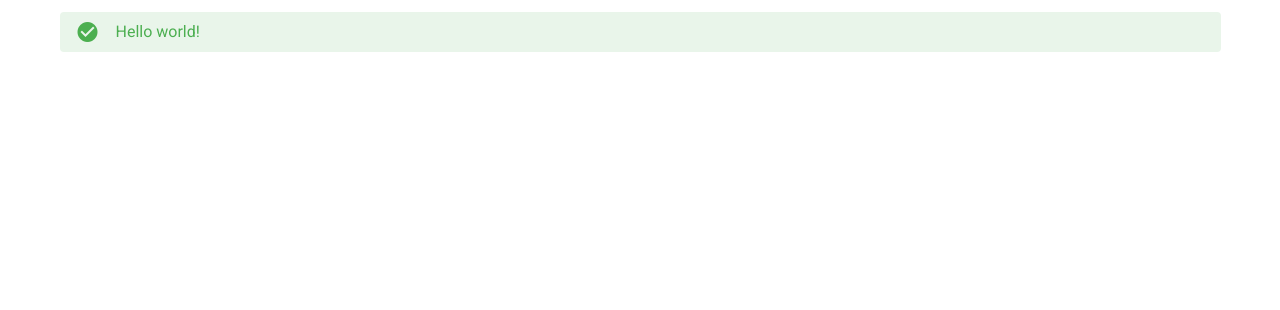
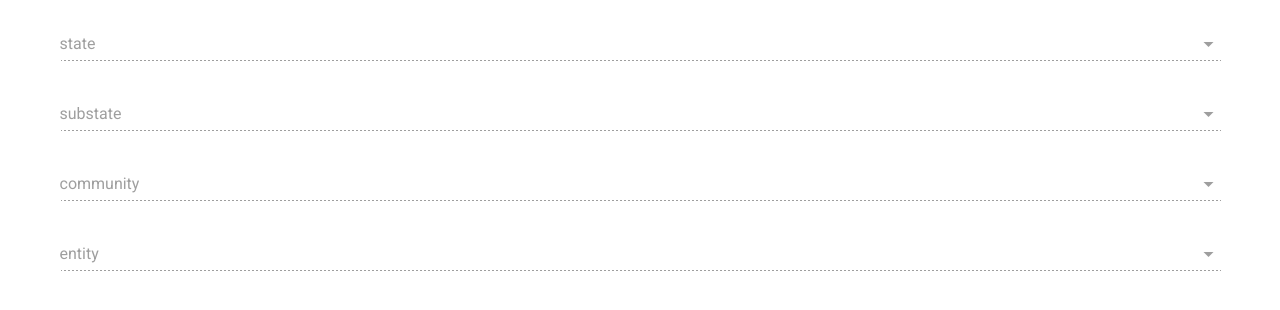
Before and after one commit to Lumm1t/ssdip-mailing, a Nuxt app: page / in a window 1280 px wide. Shown: the top 310 px of the page. Built offline with nearby package versions, Linux system fonts and the light colour scheme; no server answers.

Commit message:
feat(client): add locations form

```diff
--- /dev/null
+++ b/client/components/LocationSelect.vue
@@ -0,0 +1,42 @@
+<template>
+  <v-select
+    v-model="selectedLocation"
+    :disabled="options.length === 0"
+    item-text="text"
+    item-value="value"
+    :label="name"
+    :items="options"
+    required
+    @input="emitSelectedLocation"
+  ></v-select>
+</template>
+
+<script lang="ts">
+import Vue, { PropType } from 'vue'
+
+export default Vue.extend({
+  name: 'LocationSelect',
+  props: {
+    name: {
+      type: String,
+      required: true,
+    },
+    options: {
+      type: Array as PropType<string[]>,
+      required: true,
+    },
+    index: {
+      type: Number,
+      required: true,
+    },
+  },
+  data: () => ({
+    selectedLocation: undefined,
+  }),
+  methods: {
+    emitSelectedLocation() {
+      this.$emit('selected-location', this.index, this.selectedLocation)
+    },
+  },
+})
+</script>
--- a/client/pages/index.vue
+++ b/client/pages/index.vue
@@ -1,3 +1,77 @@
 <template>
-  <v-alert dense text type="success"> Hello world! </v-alert>
+  <v-form>
+    <LocationSelect
+      v-for="(location, i) in availableLocations"
+      :key="location.name"
+      :name="location.name"
+      :options="location.options"
+      :index="i"
+      @selected-location="updateSelect"
+    />
+  </v-form>
 </template>
+
+<script lang="ts">
+import Vue from 'vue'
+
+export default Vue.extend({
+  data: () => ({
+    selectedLocations: [],
+    availableLocations: [
+      {
+        name: 'state',
+        options: [],
+      },
+      {
+        name: 'substate',
+        options: [],
+      },
+      {
+        name: 'community',
+        options: [],
+      },
+      {
+        name: 'entity',
+        options: [],
+      },
+    ],
+  }),
+  async mounted() {
+    await this.updateSelect(-1, 'init')
+  },
+  methods: {
+    updateSelect(...args: any[]) {
+      const [index, selectedLocation] = args
+
+      if (selectedLocation !== 'init') {
+        this.resetSelects(index)
+
+        this.selectedLocations[index] = selectedLocation || ''
+      }
+
+      if (this.selectedLocations.length < this.availableLocations.length)
+        this.getAvailableLocations(index)
+    },
+    getAvailableLocations(index: number) {
+      this.$axios
+        .post('/scraper/locations', {
+          selectedLocations: this.selectedLocations,
+        })
+        .then(data => {
+          if (data.data.success) {
+            this.availableLocations[index + 1].options = data.data.response
+          } else alert(data.data.error)
+        })
+    },
+    resetSelects(properPosition: number) {
+      this.selectedLocations.length = properPosition + 1
+
+      for (const [index, location] of this.availableLocations.entries()) {
+        if (index > properPosition) {
+          location.options = []
+        }
+      }
+    },
+  },
+})
+</script>
```
